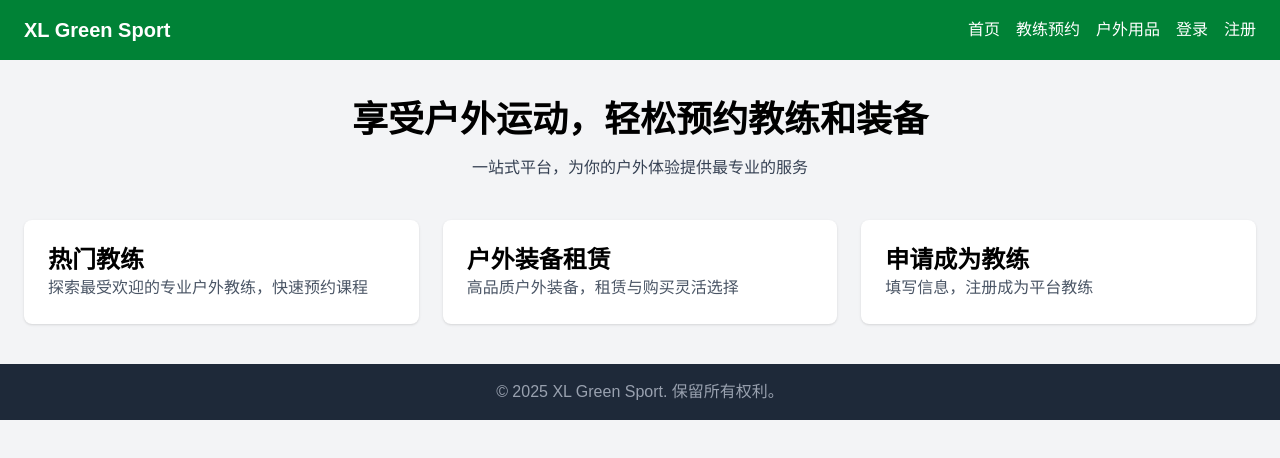
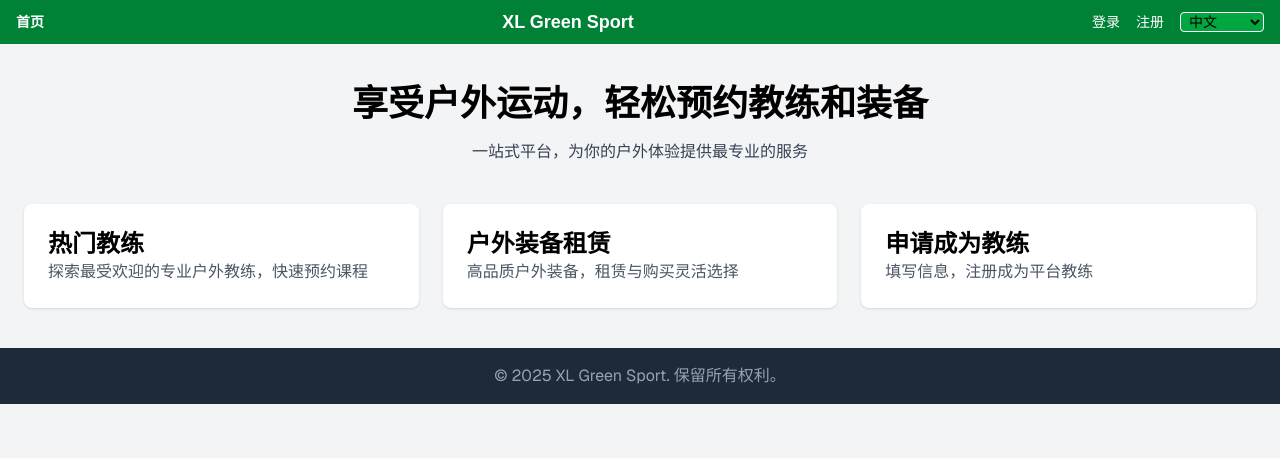
Before and after one commit to XL-Green/xl-green-sport, a Next.js app: page / in a window 1280 px wide. Shown: the top 458 px of the page. Built offline with nearby package versions, Linux system fonts and the light colour scheme.

Commit message:
Fix layout

```diff
--- a/app/layout.tsx
+++ b/app/layout.tsx
@@ -1,19 +1,84 @@
+import type { Metadata } from 'next';
 import './globals.css';
-import { ReactNode } from 'react';
-import Navbar from '@/components/Navbar';
+import { Geist, Geist_Mono } from 'next/font/google';
 
-export const metadata = {
+const geistSans = Geist({
+  variable: '--font-geist-sans',
+  subsets: ['latin'],
+});
+
+const geistMono = Geist_Mono({
+  variable: '--font-geist-mono',
+  subsets: ['latin'],
+});
+
+export const metadata: Metadata = {
   title: 'XL Green Sport',
   description: '享受户外运动，轻松预约教练和装备',
 };
 
-export default function RootLayout({ children }: { children: ReactNode }) {
+export default function RootLayout({ children }: { children: React.ReactNode }) {
   return (
     <html lang="zh">
-      <body className="font-sans min-h-screen bg-gray-100 text-black">
-        <Navbar />
-        <main>{children}</main>
+      <body className={`${geistSans.variable} ${geistMono.variable} antialiased`}>
+        <Header />
+        {children}
       </body>
     </html>
   );
 }
+
+'use client';
+
+import { useEffect, useState } from 'react';
+import Link from 'next/link';
+
+function Header() {
+  const [user, setUser] = useState<{ email: string } | null>(null);
+
+  useEffect(() => {
+    const stored = localStorage.getItem('currentUser');
+    if (stored) {
+      setUser(JSON.parse(stored));
+    }
+  }, []);
+
+  const handleLogout = () => {
+    localStorage.removeItem('currentUser');
+    alert('已退出登录');
+    window.location.href = '/';
+  };
+
+  return (
+    <nav className="bg-green-700 text-white flex justify-between items-center px-4 py-2 text-sm">
+      {/* 左侧 */}
+      <div className="flex items-center gap-4">
+        <Link href="/" className="hover:underline font-semibold">首页</Link>
+      </div>
+
+      {/* 中间 */}
+      <div className="text-lg font-bold">XL Green Sport</div>
+
+      {/* 右侧 */}
+      <div className="flex items-center gap-4">
+        {user ? (
+          <>
+            <span>欢迎你：{user.email}</span>
+            <Link href="/orders" className="hover:underline">我的订单</Link>
+            <button onClick={handleLogout} className="hover:underline text-red-200">退出登录</button>
+          </>
+        ) : (
+          <>
+            <Link href="/login" className="hover:underline">登录</Link>
+            <Link href="/register" className="hover:underline">注册</Link>
+          </>
+        )}
+        <select className="bg-green-600 border border-white rounded px-1 text-black">
+          <option>中文</option>
+          <option>English</option>
+          <option>Français</option>
+        </select>
+      </div>
+    </nav>
+  );
+}
```
